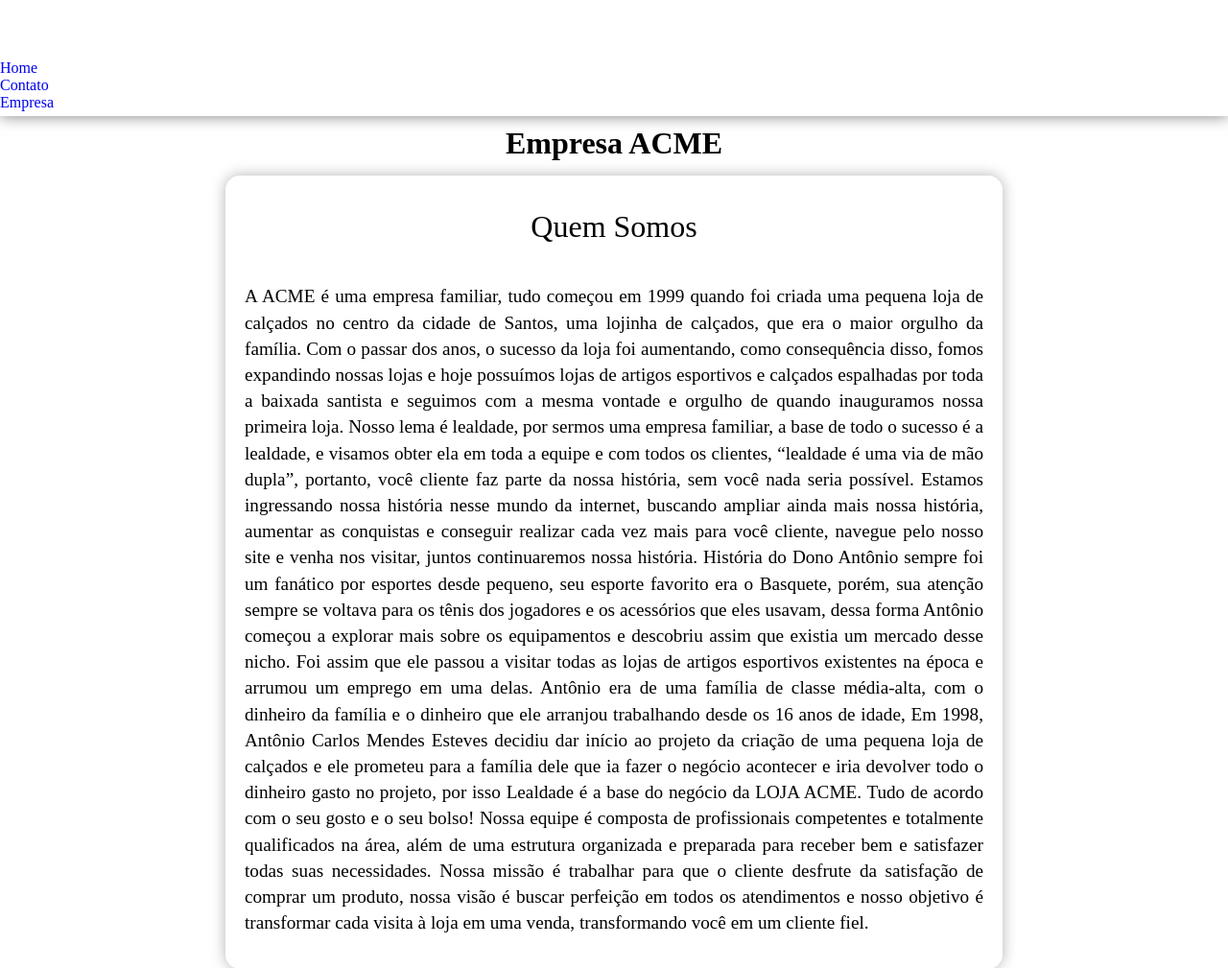
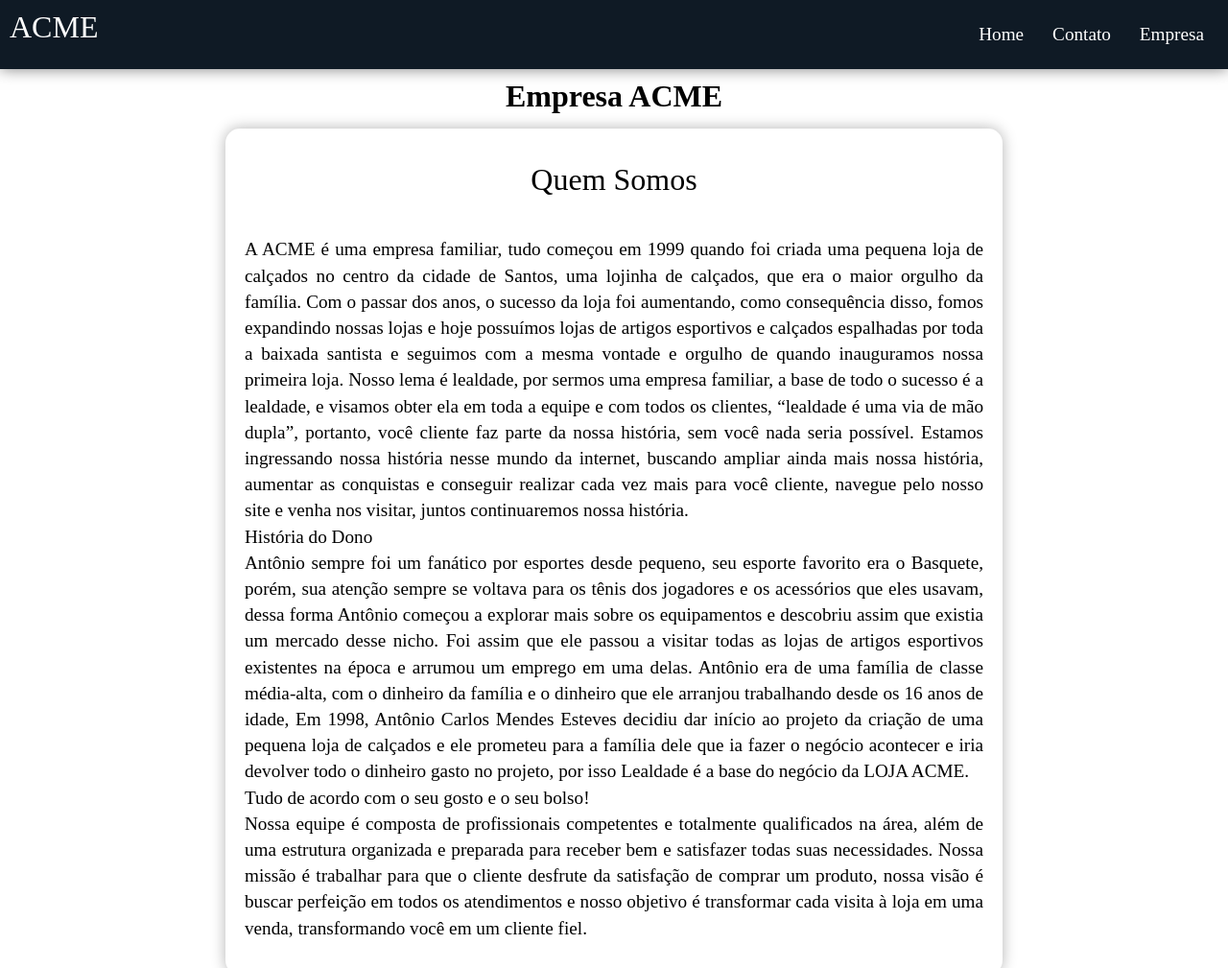
Before and after one commit to GabrielMarmore/Projeto-ACME, a plain HTML site: page institucional.html in a window 1280 px wide. Shown: the top 1009 px of the page at 96% size. Drawn offline with Linux system fonts and the light colour scheme.

Commit message:
ajustes css

```diff
--- a/institucional.html
+++ b/institucional.html
@@ -8,11 +8,11 @@
     <link rel="stylesheet" href="main.css">
 </head>
 <body>
-    <header>
+    <header class='container'>
         <h1>ACME</h1>
         <nav>
-            <ul>
-                <li><a href="#">Home</a></li>
+            <ul id="menu">
+                <li><a href="index.html">Home</a></li>
                 <li><a href="contato.html">Contato</a></li>
                 <li><a href="institucional.html">Empresa</a></li>
             </ul>
--- a/main.css
+++ b/main.css
@@ -1,6 +1,3 @@
-<<<<<<< HEAD
-/*estilo*/
-=======
 @charset "utf-8";
 
 /*Variaveis paleta de cores e fonte*/
@@ -8,8 +5,7 @@
 --cor0:#0F1A25;
 --cor1:#8FBFF4;
 --cor2:#B2D2F2;
---cor3:#3B6A8D;
---cor4:#D8BB85;
+--cor3:#000000;
 }
 /*reset*/
 *{
@@ -90,7 +86,9 @@
 	color: var(--cor0);
 	background-color: #fff;
 }
-
+span{
+	display: block;
+}
 
 h2{
 	font-size: 2rem;
@@ -145,9 +143,6 @@
 	padding-top: 5px;
 }
 
-.logo{
-	margin-left: auto;
-}
 #rodape{
 	text-align: center;
 	margin: 30px 0 0 0;
@@ -206,7 +201,7 @@
 	text-align: center;
 }
 
-section div p, .destinos section div img {
+section div p{
 	width: 100%;
 }
 
@@ -295,9 +290,6 @@
 	section{
 		margin: 25px 5%;
 	}
-	.destaque>span{
-		display: none;
-	}
 }
 @media (max-width: 400px){
 	html{
@@ -321,4 +313,3 @@
 		margin: auto;
 	}
 }
->>>>>>> style
```
Also changed, not shown: contato.html (+3 -3 lines), index.html (+1 -1 lines).
